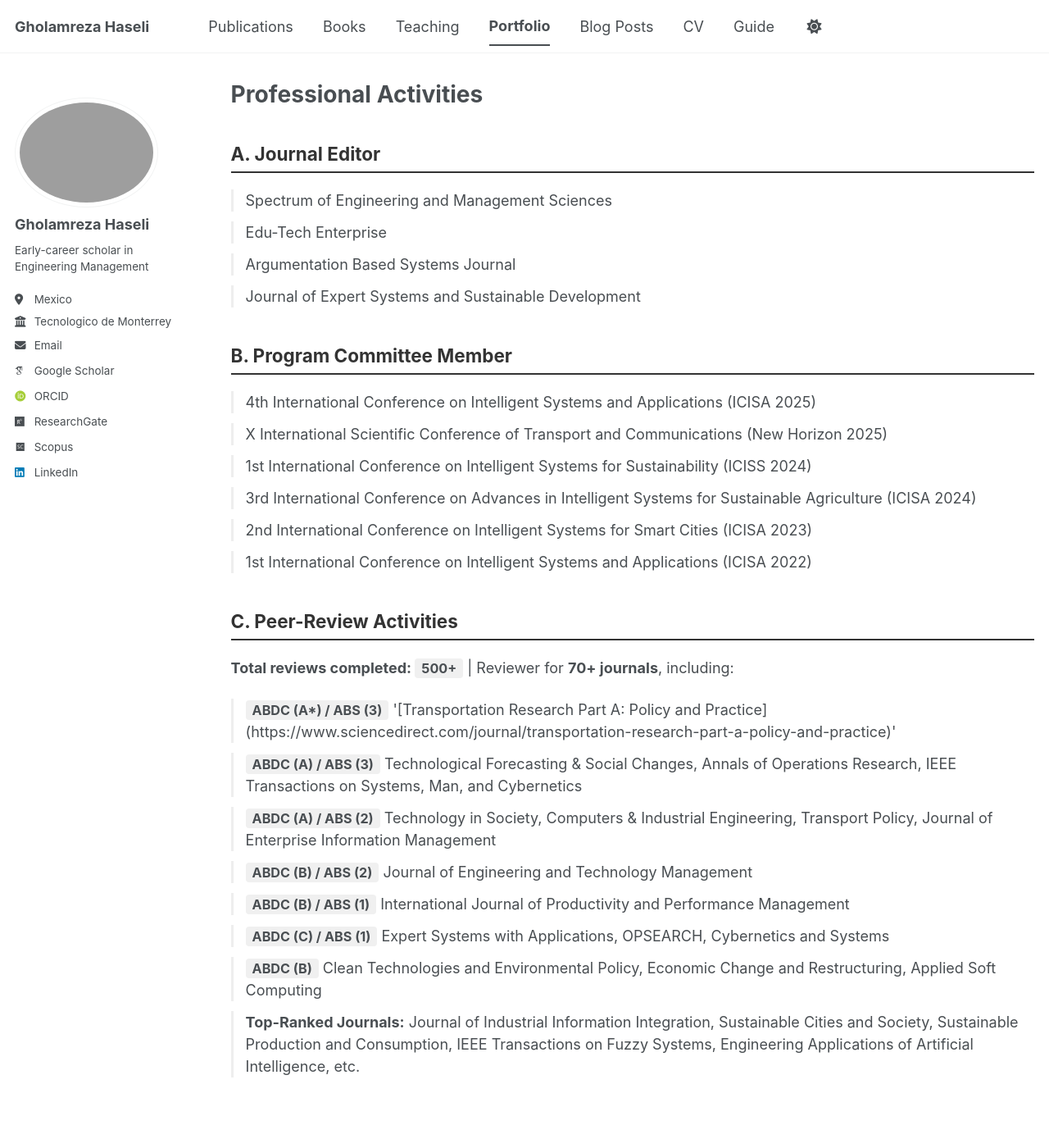
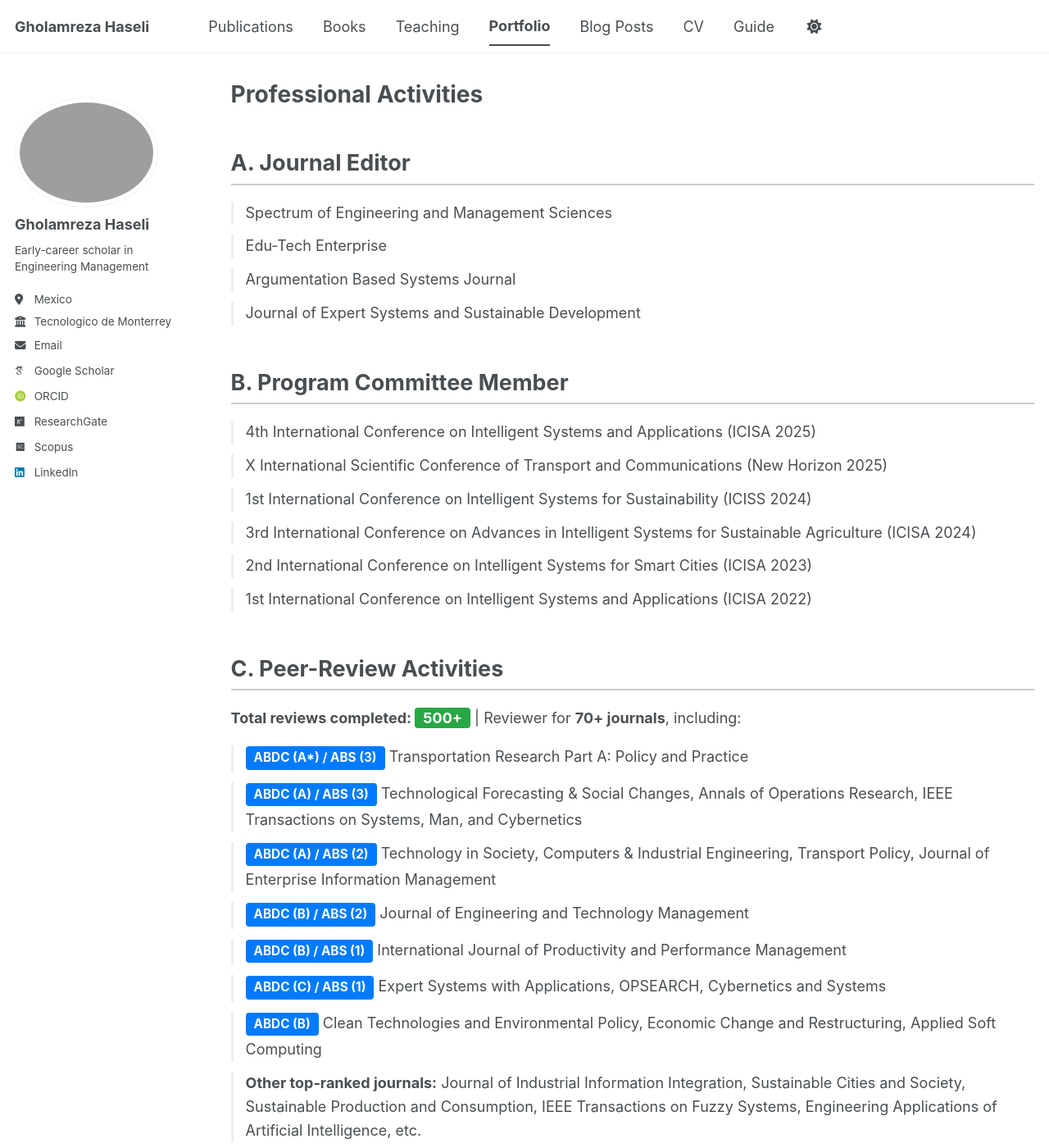
Before and after one commit to Gholamreza-Haseli/Gholamreza-Haseli.github.io, a Jekyll site: the page built from _pages/portfolio.html, in a window 1280 px wide and 1400 px high. Shown: the whole window at 82% size. Built offline with Jekyll 4.4.1, drawn with Linux system fonts in a browser that asks for light colours; some web fonts are replaced; a script bundle is joined from its source files by our own code; library files that are not in the unit come from our copies.

Commit message:
Update portfolio.html

```diff
--- a/_pages/portfolio.html
+++ b/_pages/portfolio.html
@@ -8,12 +8,54 @@ author_profile: true
 {% include base_path %}
 
 <style>
-  .activity-section { margin-top: 40px; }
-  .activity-title { color: #333; border-bottom: 2px solid #333; padding-bottom: 8px; margin-bottom: 20px; }
+  /* استفاده از متغیرهای سیستم برای سازگاری با تم دارک و لایت */
+  .activity-section { margin-top: 30px; }
+
+  .activity-title {
+    color: var(--primary-color, inherit); /* استفاده از رنگ اصلی تم */
+    border-bottom: 2px solid var(--border-color, #ccc);
+    padding-bottom: 8px;
+    margin-bottom: 20px;
+    font-size: 1.5em;
+  }
+
   .activity-list { list-style-type: none; padding-left: 0; }
-  .activity-list li { margin-bottom: 12px; padding-left: 15px; border-left: 3px solid #eee; }
-  .sub-category { font-weight: bold; color: #444; margin: 25px 0 15px 0; display: block; font-size: 1.1em; }
-  .badge { background: #f0f0f0; padding: 2px 8px; border-radius: 4px; font-size: 0.9em; font-weight: bold; }
+
+  .activity-list li {
+    margin-bottom: 12px;
+    padding-left: 15px;
+    border-left: 3px solid var(--border-color, #eee);
+    line-height: 1.6;
+    color: inherit; /* رنگ متن تابع تم اصلی باشد */
+  }
+
+  /* اصلاح Badge به رنگ آبی سازگار با هر دو تم */
+  .badge {
+    background: #007bff; /* آبی استاندارد که در هر دو تم خواناست */
+    color: #ffffff !important; /* متن همیشه سفید بماند تا روی آبی خوانا باشد */
+    padding: 2px 10px;
+    border-radius: 4px;
+    font-size: 0.85em;
+    font-weight: bold;
+    display: inline-block;
+    margin-bottom: 3px;
+  }
+
+  .badge-green {
+    background: #28a745;
+    color: #ffffff !important;
+    padding: 2px 10px;
+    border-radius: 4px;
+    font-weight: bold;
+  }
+
+  .conf-paper {
+    font-size: 0.95em;
+    opacity: 0.8; /* به جای رنگ ثابت، از شفافیت استفاده می‌کنیم تا در هر دو تم کار کند */
+    display: block;
+    margin-top: 5px;
+    font-style: italic;
+  }
 </style>
 
 <div class="activity-section">
@@ -38,17 +80,20 @@ author_profile: true
 
 
   <h2 class="activity-title">C. Peer-Review Activities</h2>
-  <p><strong>Total reviews completed: <span class="badge">500+</span></strong> | Reviewer for <strong>70+ journals</strong>, including:</p>
+  <p style="margin-bottom: 20px;">
+    <strong>Total reviews completed: <span class="badge-green">500+</span></strong> |
+    Reviewer for <strong>70+ journals</strong>, including:
+  </p>
 
   <ul class="activity-list">
-    <li><span class="badge">ABDC (A*) / ABS (3)</span> '[Transportation Research Part A: Policy and Practice](https://www.sciencedirect.com/journal/transportation-research-part-a-policy-and-practice)'</li>
+    <li><span class="badge">ABDC (A*) / ABS (3)</span> Transportation Research Part A: Policy and Practice</li>
     <li><span class="badge">ABDC (A) / ABS (3)</span> Technological Forecasting & Social Changes, Annals of Operations Research, IEEE Transactions on Systems, Man, and Cybernetics</li>
     <li><span class="badge">ABDC (A) / ABS (2)</span> Technology in Society, Computers & Industrial Engineering, Transport Policy, Journal of Enterprise Information Management</li>
     <li><span class="badge">ABDC (B) / ABS (2)</span> Journal of Engineering and Technology Management</li>
     <li><span class="badge">ABDC (B) / ABS (1)</span> International Journal of Productivity and Performance Management</li>
     <li><span class="badge">ABDC (C) / ABS (1)</span> Expert Systems with Applications, OPSEARCH, Cybernetics and Systems</li>
     <li><span class="badge">ABDC (B)</span> Clean Technologies and Environmental Policy, Economic Change and Restructuring, Applied Soft Computing</li>
-    <li><strong>Top-Ranked Journals:</strong> Journal of Industrial Information Integration, Sustainable Cities and Society, Sustainable Production and Consumption, IEEE Transactions on Fuzzy Systems, Engineering Applications of Artificial Intelligence, etc.</li>
+    <li><strong>Other top-ranked journals:</strong> Journal of Industrial Information Integration, Sustainable Cities and Society, Sustainable Production and Consumption, IEEE Transactions on Fuzzy Systems, Engineering Applications of Artificial Intelligence, etc.</li>
   </ul>
 
 </div>
```
